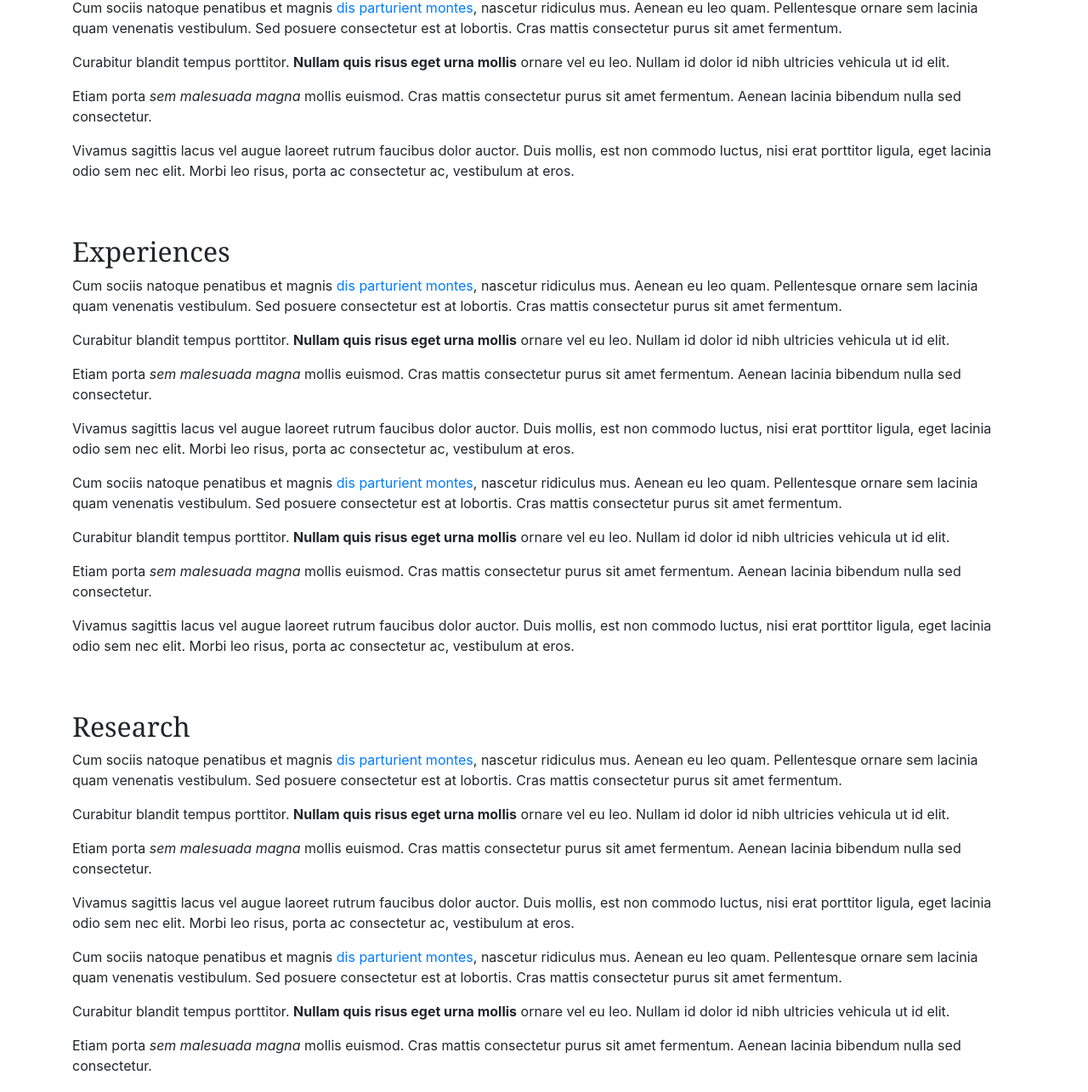
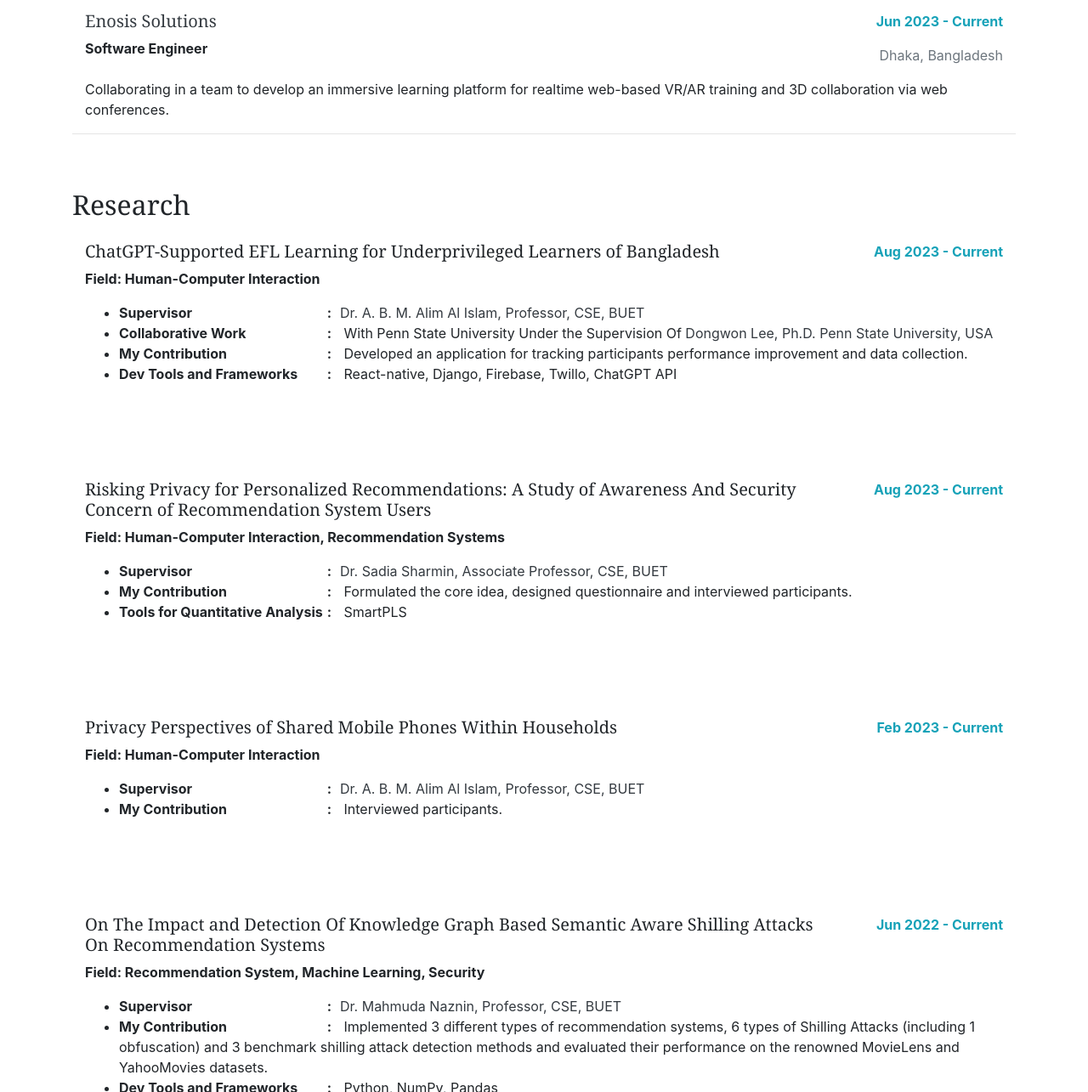
Before and after one commit to Farhana100/Farhana100.github.io, a plain HTML site: page index.html in a window 1280 px wide. Shown: the part 708-1993 px from the top of the page at 85% size. Drawn offline with nearby package versions, Linux system fonts and the light colour scheme; a web font is replaced by a local one.

Commit message:
added upto research

```diff
--- a/index.html
+++ b/index.html
@@ -126,7 +126,7 @@
 
                 <div class="p-4 mb-3 bg-light rounded h-100">
                     <h4 class="font-italic">About</h4>
-                    <p>My primary field of interest is <strong>Human-Computer Interaction</strong>, and I am passionate about <strong>Recommendation Systems</strong>, especially their security and privacy aspects. Additionally, I am enthusiastic about exploring the potential of <strong>AR/VR</strong> technologies for enhancing the field of <strong>Computer0Supported Cooperative Work (CSCW)</strong>.</p>
+                    <p>My primary field of interest is <strong>Human-Computer Interaction</strong>, and I am passionate about <strong>Recommendation Systems</strong>, especially their security and privacy aspects. Additionally, I am enthusiastic about exploring the potential of <strong>AR/VR</strong> technologies for enhancing the field of <strong>Computer-Supported Cooperative Work (CSCW)</strong>.</p>
                 </div>
             </div>
         </div>
@@ -150,7 +150,122 @@
          -->
 
         <div class="blog-post" id="education">
-            <h2>Education</h2>
+            <h2 class="mb-4">Education</h2>
+
+            <div class="container">
+                <div class="justify-content-between d-flex">
+                    <h5><a class="text-dark" href="https://www.buet.ac.bd" target="_blank">Bangladesh University of Engineering and Technology</a></h5>
+                    <p class="text-info font-weight-bold">March 2018 - May 2023</p>
+                </div>
+                <div>
+                    <p>
+                        B.Sc. in Computer Science and Engineering<br>
+                        CGPA: 3.41/4.00
+                    </p>
+                </div>
+            </div>
+
+            <hr>
+        </div>
+
+        <div class="blog-post" id="experiences">
+            <h2 class="mb-4">Experiences</h2>
+
+            <div class="container">
+                <div class="justify-content-between d-flex">
+                    <div>
+                        <h5><a class="text-dark" href="https://www.enosisbd.com" target="_blank">Enosis Solutions</a></h5>
+                        <p class="font-weight-bold">Software Engineer</p>
+                    </div>
+                    <div>
+                        <p class="text-info font-weight-bold text-right">Jun 2023 - Current</p>
+                        <p class="text-muted  text-right">Dhaka, Bangladesh</p>
+                    </div>
+                </div>
+                <p>Collaborating in a team to develop an immersive learning platform for realtime web-based VR/AR training and 3D collaboration via web conferences.</p>
+            </div>
+
+            <hr>
+        </div>
+
+        <div class="blog-post" id="research">
+            <h2 class="mb-4">Research</h2>
+
+
+            <div class="container pb-5">
+                <div class="justify-content-between d-flex">
+                    <div style="width: 80%;">
+                        <h5>ChatGPT-Supported EFL Learning for Underprivileged Learners of Bangladesh</h5>
+                        <p class="font-weight-bold">Field: Human-Computer Interaction</p>
+                    </div>
+                    <div style="width: 15%;">
+                        <p class="text-info font-weight-bold text-right">Aug 2023 - Current</p>
+                    </div>
+                </div>
+                <ul class="alignList">
+                    <li><b>Supervisor</b><a class="text-dark" href="https://cse.buet.ac.bd/faculty_list/detail/razi" target="_blank">Dr. A. B. M. Alim Al Islam, Professor, CSE, BUET</a></li>
+                    <li><b>Collaborative Work</b> With Penn State University Under the Supervision Of <a class="text-dark" href="https://pike.psu.edu/dongwon" target="_blank">Dongwon Lee, Ph.D. Penn State University, USA</a></li>
+                    <li><b>My Contribution</b> Developed an application for tracking participants performance improvement and data collection.</li>
+                    <li><b>Dev Tools and Frameworks</b> React-native, Django, Firebase, Twillo, ChatGPT API</li>
+                </ul>
+            </div>
+
+
+            <div class="container py-5">
+                <div class="justify-content-between d-flex">
+                    <div style="width: 80%;">
+                        <h5>Risking Privacy for Personalized Recommendations: A Study of Awareness And Security Concern of Recommendation System Users</h5>
+                        <p class="font-weight-bold">Field: Human-Computer Interaction, Recommendation Systems</p>
+                    </div>
+                    <div style="width: 15%;">
+                        <p class="text-info font-weight-bold text-right">Aug 2023 - Current</p>
+                    </div>
+                </div>
+                <ul class="alignList">
+                    <li><b>Supervisor</b><a class="text-dark" href="https://cse.buet.ac.bd/faculty_list/detail/sadia" target="_blank">Dr. Sadia Sharmin, Associate Professor, CSE, BUET</a></li>
+                    <li><b>My Contribution</b> Formulated the core idea, designed questionnaire and interviewed participants.</li>
+                    <li><b>Tools for Quantitative Analysis</b> SmartPLS</li>
+                </ul>
+            </div>
+
+            <div class="container py-5">
+                <div class="justify-content-between d-flex">
+                    <div style="width: 80%;">
+                        <h5>Privacy Perspectives of Shared Mobile Phones Within Households</h5>
+                        <p class="font-weight-bold">Field: Human-Computer Interaction</p>
+                    </div>
+                    <div style="width: 15%;">
+                        <p class="text-info font-weight-bold text-right">Feb 2023 - Current</p>
+                    </div>
+                </div>
+                <ul class="alignList">
+                    <li><b>Supervisor</b><a class="text-dark" href="https://cse.buet.ac.bd/faculty_list/detail/razi" target="_blank">Dr. A. B. M. Alim Al Islam, Professor, CSE, BUET</a></li>
+                    <li><b>My Contribution</b> Interviewed participants.</li>
+                </ul>
+            </div>
+
+
+            <div class="container py-5">
+                <div class="justify-content-between d-flex">
+                    <div style="width: 80%;">
+                        <h5>On The Impact and Detection Of Knowledge Graph Based Semantic Aware Shilling Attacks On Recommendation Systems</h5>
+                        <p class="font-weight-bold">Field: Recommendation System, Machine Learning, Security</p>
+                    </div>
+                    <div style="width: 15%;">
+                        <p class="text-info font-weight-bold text-right">Jun 2022 - Current</p>
+                    </div>
+                </div>
+                <ul class="alignList">
+                    <li><b>Supervisor</b><a class="text-dark" href="https://cse.buet.ac.bd/faculty_list/detail/mahmudanaznin" target="_blank">Dr. Mahmuda Naznin, Professor, CSE, BUET</a></li>
+                    <li><b>My Contribution</b>  Implemented 3 different types of recommendation systems, 6 types of Shilling Attacks (including 1 obfuscation) and 3 benchmark shilling attack detection methods and evaluated their performance on the renowned MovieLens and YahooMovies datasets.</li>
+                    <li><b>Dev Tools and Frameworks</b>  Python, NumPy, Pandas</li>
+                </ul>
+            </div>
+            <hr>
+        </div>
+
+        <div class="blog-post" id="awards">
+            <h2 class="mb-4">Awards</h2>
 
             <p>Cum sociis natoque penatibus et magnis <a href="#">dis parturient montes</a>, nascetur ridiculus mus. Aenean eu leo quam. Pellentesque ornare sem lacinia quam venenatis vestibulum. Sed posuere consectetur est at lobortis. Cras mattis consectetur purus sit amet fermentum.</p>
             <blockquote>
@@ -164,57 +279,8 @@
             </blockquote>
             <p>Etiam porta <em>sem malesuada magna</em> mollis euismod. Cras mattis consectetur purus sit amet fermentum. Aenean lacinia bibendum nulla sed consectetur.</p>
             <p>Vivamus sagittis lacus vel augue laoreet rutrum faucibus dolor auctor. Duis mollis, est non commodo luctus, nisi erat porttitor ligula, eget lacinia odio sem nec elit. Morbi leo risus, porta ac consectetur ac, vestibulum at eros.</p>
-        </div>
 
-        <div class="blog-post" id="experiences">
-            <h2>Experiences</h2>
-
-            <p>Cum sociis natoque penatibus et magnis <a href="#">dis parturient montes</a>, nascetur ridiculus mus. Aenean eu leo quam. Pellentesque ornare sem lacinia quam venenatis vestibulum. Sed posuere consectetur est at lobortis. Cras mattis consectetur purus sit amet fermentum.</p>
-            <blockquote>
-            <p>Curabitur blandit tempus porttitor. <strong>Nullam quis risus eget urna mollis</strong> ornare vel eu leo. Nullam id dolor id nibh ultricies vehicula ut id elit.</p>
-            </blockquote>
-            <p>Etiam porta <em>sem malesuada magna</em> mollis euismod. Cras mattis consectetur purus sit amet fermentum. Aenean lacinia bibendum nulla sed consectetur.</p>
-            <p>Vivamus sagittis lacus vel augue laoreet rutrum faucibus dolor auctor. Duis mollis, est non commodo luctus, nisi erat porttitor ligula, eget lacinia odio sem nec elit. Morbi leo risus, porta ac consectetur ac, vestibulum at eros.</p>
-            <p>Cum sociis natoque penatibus et magnis <a href="#">dis parturient montes</a>, nascetur ridiculus mus. Aenean eu leo quam. Pellentesque ornare sem lacinia quam venenatis vestibulum. Sed posuere consectetur est at lobortis. Cras mattis consectetur purus sit amet fermentum.</p>
-            <blockquote>
-            <p>Curabitur blandit tempus porttitor. <strong>Nullam quis risus eget urna mollis</strong> ornare vel eu leo. Nullam id dolor id nibh ultricies vehicula ut id elit.</p>
-            </blockquote>
-            <p>Etiam porta <em>sem malesuada magna</em> mollis euismod. Cras mattis consectetur purus sit amet fermentum. Aenean lacinia bibendum nulla sed consectetur.</p>
-            <p>Vivamus sagittis lacus vel augue laoreet rutrum faucibus dolor auctor. Duis mollis, est non commodo luctus, nisi erat porttitor ligula, eget lacinia odio sem nec elit. Morbi leo risus, porta ac consectetur ac, vestibulum at eros.</p>
-        </div>
-
-        <div class="blog-post" id="research">
-            <h2>Research</h2>
-
-            <p>Cum sociis natoque penatibus et magnis <a href="#">dis parturient montes</a>, nascetur ridiculus mus. Aenean eu leo quam. Pellentesque ornare sem lacinia quam venenatis vestibulum. Sed posuere consectetur est at lobortis. Cras mattis consectetur purus sit amet fermentum.</p>
-            <blockquote>
-            <p>Curabitur blandit tempus porttitor. <strong>Nullam quis risus eget urna mollis</strong> ornare vel eu leo. Nullam id dolor id nibh ultricies vehicula ut id elit.</p>
-            </blockquote>
-            <p>Etiam porta <em>sem malesuada magna</em> mollis euismod. Cras mattis consectetur purus sit amet fermentum. Aenean lacinia bibendum nulla sed consectetur.</p>
-            <p>Vivamus sagittis lacus vel augue laoreet rutrum faucibus dolor auctor. Duis mollis, est non commodo luctus, nisi erat porttitor ligula, eget lacinia odio sem nec elit. Morbi leo risus, porta ac consectetur ac, vestibulum at eros.</p>
-            <p>Cum sociis natoque penatibus et magnis <a href="#">dis parturient montes</a>, nascetur ridiculus mus. Aenean eu leo quam. Pellentesque ornare sem lacinia quam venenatis vestibulum. Sed posuere consectetur est at lobortis. Cras mattis consectetur purus sit amet fermentum.</p>
-            <blockquote>
-            <p>Curabitur blandit tempus porttitor. <strong>Nullam quis risus eget urna mollis</strong> ornare vel eu leo. Nullam id dolor id nibh ultricies vehicula ut id elit.</p>
-            </blockquote>
-            <p>Etiam porta <em>sem malesuada magna</em> mollis euismod. Cras mattis consectetur purus sit amet fermentum. Aenean lacinia bibendum nulla sed consectetur.</p>
-            <p>Vivamus sagittis lacus vel augue laoreet rutrum faucibus dolor auctor. Duis mollis, est non commodo luctus, nisi erat porttitor ligula, eget lacinia odio sem nec elit. Morbi leo risus, porta ac consectetur ac, vestibulum at eros.</p>
-        </div>
-
-        <div class="blog-post" id="awards">
-            <h2>Awards</h2>
-
-            <p>Cum sociis natoque penatibus et magnis <a href="#">dis parturient montes</a>, nascetur ridiculus mus. Aenean eu leo quam. Pellentesque ornare sem lacinia quam venenatis vestibulum. Sed posuere consectetur est at lobortis. Cras mattis consectetur purus sit amet fermentum.</p>
-            <blockquote>
-            <p>Curabitur blandit tempus porttitor. <strong>Nullam quis risus eget urna mollis</strong> ornare vel eu leo. Nullam id dolor id nibh ultricies vehicula ut id elit.</p>
-            </blockquote>
-            <p>Etiam porta <em>sem malesuada magna</em> mollis euismod. Cras mattis consectetur purus sit amet fermentum. Aenean lacinia bibendum nulla sed consectetur.</p>
-            <p>Vivamus sagittis lacus vel augue laoreet rutrum faucibus dolor auctor. Duis mollis, est non commodo luctus, nisi erat porttitor ligula, eget lacinia odio sem nec elit. Morbi leo risus, porta ac consectetur ac, vestibulum at eros.</p>
-            <p>Cum sociis natoque penatibus et magnis <a href="#">dis parturient montes</a>, nascetur ridiculus mus. Aenean eu leo quam. Pellentesque ornare sem lacinia quam venenatis vestibulum. Sed posuere consectetur est at lobortis. Cras mattis consectetur purus sit amet fermentum.</p>
-            <blockquote>
-            <p>Curabitur blandit tempus porttitor. <strong>Nullam quis risus eget urna mollis</strong> ornare vel eu leo. Nullam id dolor id nibh ultricies vehicula ut id elit.</p>
-            </blockquote>
-            <p>Etiam porta <em>sem malesuada magna</em> mollis euismod. Cras mattis consectetur purus sit amet fermentum. Aenean lacinia bibendum nulla sed consectetur.</p>
-            <p>Vivamus sagittis lacus vel augue laoreet rutrum faucibus dolor auctor. Duis mollis, est non commodo luctus, nisi erat porttitor ligula, eget lacinia odio sem nec elit. Morbi leo risus, porta ac consectetur ac, vestibulum at eros.</p>
+            <hr>
         </div>
 
         <div class="blog-post" id="projects">
--- a/style.css
+++ b/style.css
@@ -1,5 +1,18 @@
 .content-link:hover {
     background-color: #EDEDED;
+}
+
+.alignList b {
+    display: inline-block;
+    width: 25%;
+    position: relative;
+    padding-right: 10px; /* Ensures colon does not overlay the text */
+}
+
+.alignList b::after {
+    content: ":";
+    position: absolute;
+    right: 10px;
 }
 
 
```
